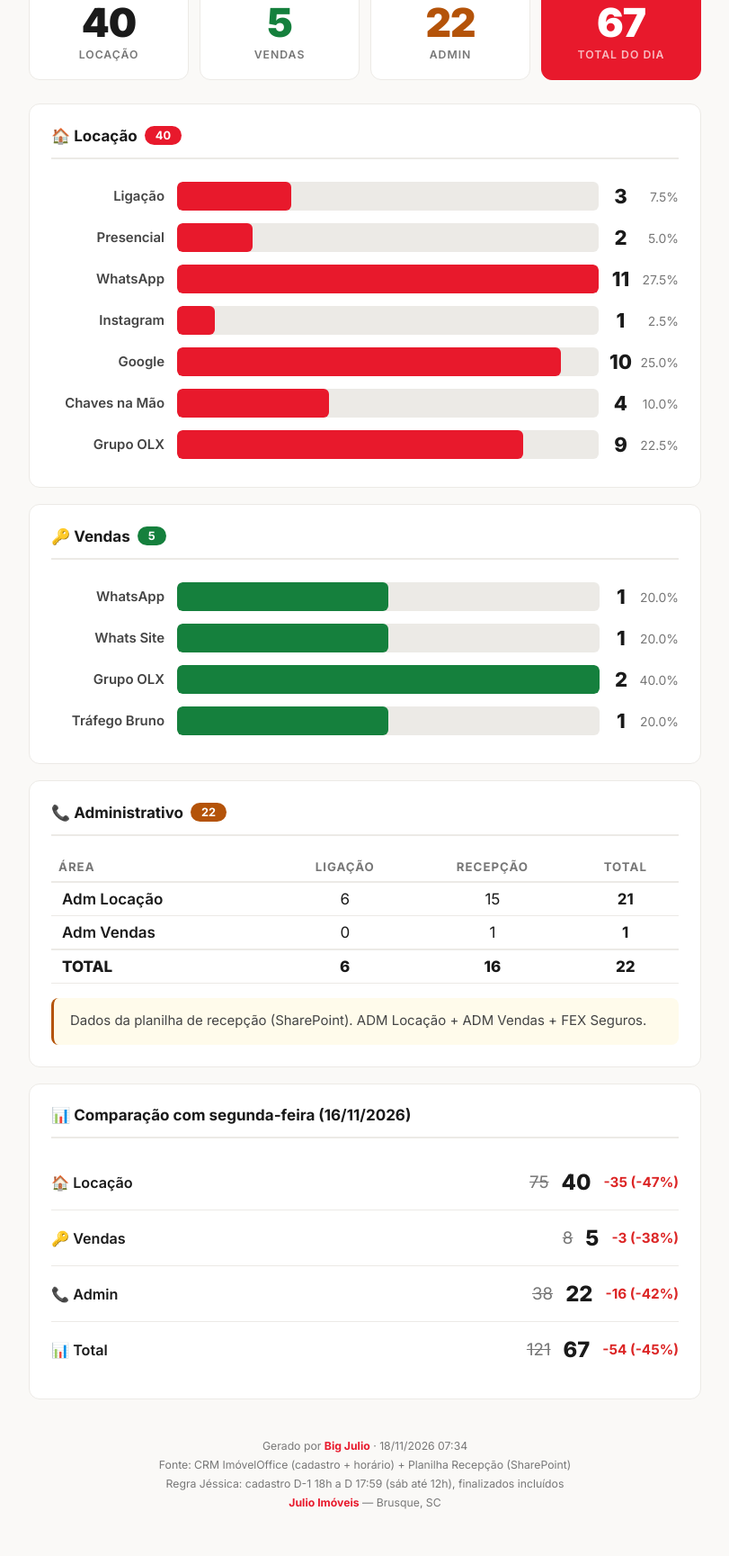
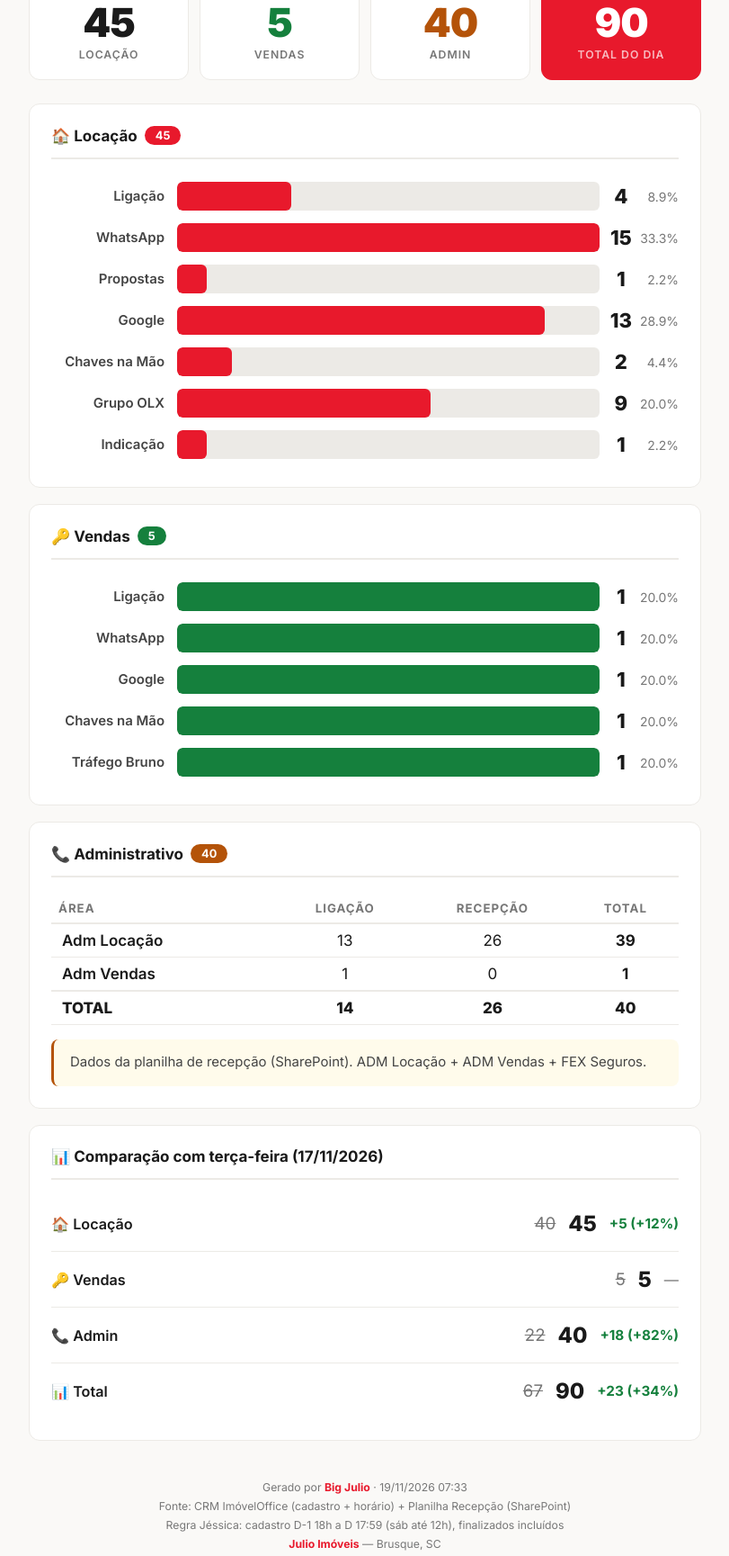
Before and after one commit to julioimoveismkt/dashboard-julio, a plain HTML site: page index.html in a window 1280 px wide. Shown: the part 268-1997 px from the top of the page at 90% size, without its empty margins (234-1045 px from the left). Drawn offline with Linux system fonts and the light colour scheme.

Commit message:
relatorio 19/11 auto

```diff
--- a/index.html
+++ b/index.html
@@ -66,64 +66,65 @@ footer b { color:var(--red); }
 <header>
   <h1>Julio Imóveis</h1>
   <p>Relatório Diário de Atendimentos</p>
-  <div class="dia">Terça-feira, 17 de Novembro de 2026</div>
+  <div class="dia">Quarta-feira, 18 de Novembro de 2026</div>
 </header>
 <div class="scores">
-  <div class="sc"><em>🏠</em><strong>40</strong><span>Locação</span></div>
+  <div class="sc"><em>🏠</em><strong>45</strong><span>Locação</span></div>
   <div class="sc"><em>🔑</em><strong style="color:var(--green)">5</strong><span>Vendas</span></div>
-  <div class="sc"><em>📞</em><strong style="color:var(--amber)">22</strong><span>Admin</span></div>
-  <div class="sc hero"><em>📊</em><strong>67</strong><span>Total do dia</span></div>
+  <div class="sc"><em>📞</em><strong style="color:var(--amber)">40</strong><span>Admin</span></div>
+  <div class="sc hero"><em>📊</em><strong>90</strong><span>Total do dia</span></div>
 </div>
 <section>
-  <h2>🏠 Locação <span class="tag r">40</span></h2>
-  <table><tr><td class="or">Ligação</td><td class="br"><div class="track"><div class="fill" style="width:27%"></div></div></td><td class="vl">3</td><td class="pc">7.5%</td></tr>
-<tr><td class="or">Presencial</td><td class="br"><div class="track"><div class="fill" style="width:18%"></div></div></td><td class="vl">2</td><td class="pc">5.0%</td></tr>
-<tr><td class="or">WhatsApp</td><td class="br"><div class="track"><div class="fill" style="width:100%"></div></div></td><td class="vl">11</td><td class="pc">27.5%</td></tr>
-<tr><td class="or">Instagram</td><td class="br"><div class="track"><div class="fill" style="width:9%"></div></div></td><td class="vl">1</td><td class="pc">2.5%</td></tr>
-<tr><td class="or">Google</td><td class="br"><div class="track"><div class="fill" style="width:91%"></div></div></td><td class="vl">10</td><td class="pc">25.0%</td></tr>
-<tr><td class="or">Chaves na Mão</td><td class="br"><div class="track"><div class="fill" style="width:36%"></div></div></td><td class="vl">4</td><td class="pc">10.0%</td></tr>
-<tr><td class="or">Grupo OLX</td><td class="br"><div class="track"><div class="fill" style="width:82%"></div></div></td><td class="vl">9</td><td class="pc">22.5%</td></tr>
+  <h2>🏠 Locação <span class="tag r">45</span></h2>
+  <table><tr><td class="or">Ligação</td><td class="br"><div class="track"><div class="fill" style="width:27%"></div></div></td><td class="vl">4</td><td class="pc">8.9%</td></tr>
+<tr><td class="or">WhatsApp</td><td class="br"><div class="track"><div class="fill" style="width:100%"></div></div></td><td class="vl">15</td><td class="pc">33.3%</td></tr>
+<tr><td class="or">Propostas</td><td class="br"><div class="track"><div class="fill" style="width:7%"></div></div></td><td class="vl">1</td><td class="pc">2.2%</td></tr>
+<tr><td class="or">Google</td><td class="br"><div class="track"><div class="fill" style="width:87%"></div></div></td><td class="vl">13</td><td class="pc">28.9%</td></tr>
+<tr><td class="or">Chaves na Mão</td><td class="br"><div class="track"><div class="fill" style="width:13%"></div></div></td><td class="vl">2</td><td class="pc">4.4%</td></tr>
+<tr><td class="or">Grupo OLX</td><td class="br"><div class="track"><div class="fill" style="width:60%"></div></div></td><td class="vl">9</td><td class="pc">20.0%</td></tr>
+<tr><td class="or">Indicação</td><td class="br"><div class="track"><div class="fill" style="width:7%"></div></div></td><td class="vl">1</td><td class="pc">2.2%</td></tr>
 </table>
 </section>
 <section class="vendas">
   <h2>🔑 Vendas <span class="tag g">5</span></h2>
-  <table><tr><td class="or">WhatsApp</td><td class="br"><div class="track"><div class="fill" style="width:50%"></div></div></td><td class="vl">1</td><td class="pc">20.0%</td></tr>
-<tr><td class="or">Whats Site</td><td class="br"><div class="track"><div class="fill" style="width:50%"></div></div></td><td class="vl">1</td><td class="pc">20.0%</td></tr>
-<tr><td class="or">Grupo OLX</td><td class="br"><div class="track"><div class="fill" style="width:100%"></div></div></td><td class="vl">2</td><td class="pc">40.0%</td></tr>
-<tr><td class="or">Tráfego Bruno</td><td class="br"><div class="track"><div class="fill" style="width:50%"></div></div></td><td class="vl">1</td><td class="pc">20.0%</td></tr>
+  <table><tr><td class="or">Ligação</td><td class="br"><div class="track"><div class="fill" style="width:100%"></div></div></td><td class="vl">1</td><td class="pc">20.0%</td></tr>
+<tr><td class="or">WhatsApp</td><td class="br"><div class="track"><div class="fill" style="width:100%"></div></div></td><td class="vl">1</td><td class="pc">20.0%</td></tr>
+<tr><td class="or">Google</td><td class="br"><div class="track"><div class="fill" style="width:100%"></div></div></td><td class="vl">1</td><td class="pc">20.0%</td></tr>
+<tr><td class="or">Chaves na Mão</td><td class="br"><div class="track"><div class="fill" style="width:100%"></div></div></td><td class="vl">1</td><td class="pc">20.0%</td></tr>
+<tr><td class="or">Tráfego Bruno</td><td class="br"><div class="track"><div class="fill" style="width:100%"></div></div></td><td class="vl">1</td><td class="pc">20.0%</td></tr>
 </table>
 </section>
 <section class="admin">
-  <h2>📞 Administrativo <span class="tag a">22</span></h2>
+  <h2>📞 Administrativo <span class="tag a">40</span></h2>
   <table class="admin-tbl">
     <tr><th>Área</th><th>Ligação</th><th>Recepção</th><th>Total</th></tr>
     <tr><td style="font-weight:600;padding:8px 12px;">Adm Locação</td>
-<td style="text-align:center;padding:8px;">6</td>
-<td style="text-align:center;padding:8px;">15</td>
-<td style="text-align:center;padding:8px;font-weight:700;">21</td></tr>
+<td style="text-align:center;padding:8px;">13</td>
+<td style="text-align:center;padding:8px;">26</td>
+<td style="text-align:center;padding:8px;font-weight:700;">39</td></tr>
 <tr><td style="font-weight:600;padding:8px 12px;">Adm Vendas</td>
+<td style="text-align:center;padding:8px;">1</td>
 <td style="text-align:center;padding:8px;">0</td>
-<td style="text-align:center;padding:8px;">1</td>
 <td style="text-align:center;padding:8px;font-weight:700;">1</td></tr>
 <tr style="border-top:2px solid var(--rule);font-weight:800;">
 <td style="padding:8px 12px;">TOTAL</td>
-<td style="text-align:center;padding:8px;">6</td>
-<td style="text-align:center;padding:8px;">16</td>
-<td style="text-align:center;padding:8px;">22</td></tr>
+<td style="text-align:center;padding:8px;">14</td>
+<td style="text-align:center;padding:8px;">26</td>
+<td style="text-align:center;padding:8px;">40</td></tr>
   </table>
   <div class="note a">Dados da planilha de recepção (SharePoint). ADM Locação + ADM Vendas + FEX Seguros.</div>
 </section>
 <section>
-  <h2>📊 Comparação com segunda-feira (16/11/2026)</h2>
+  <h2>📊 Comparação com terça-feira (17/11/2026)</h2>
   <ul class="cmp">
-    <li><span class="lbl">🏠 Locação</span><span class="nums"><span class="prev">75</span><span class="now">40</span><span class="dn">-35 (-47%)</span></span></li>
-    <li><span class="lbl">🔑 Vendas</span><span class="nums"><span class="prev">8</span><span class="now">5</span><span class="dn">-3 (-38%)</span></span></li>
-    <li><span class="lbl">📞 Admin</span><span class="nums"><span class="prev">38</span><span class="now">22</span><span class="dn">-16 (-42%)</span></span></li>
-    <li><span class="lbl">📊 Total</span><span class="nums"><span class="prev">121</span><span class="now">67</span><span class="dn">-54 (-45%)</span></span></li>
+    <li><span class="lbl">🏠 Locação</span><span class="nums"><span class="prev">40</span><span class="now">45</span><span class="up">+5 (+12%)</span></span></li>
+    <li><span class="lbl">🔑 Vendas</span><span class="nums"><span class="prev">5</span><span class="now">5</span><span class="eq">—</span></span></li>
+    <li><span class="lbl">📞 Admin</span><span class="nums"><span class="prev">22</span><span class="now">40</span><span class="up">+18 (+82%)</span></span></li>
+    <li><span class="lbl">📊 Total</span><span class="nums"><span class="prev">67</span><span class="now">90</span><span class="up">+23 (+34%)</span></span></li>
   </ul>
 </section>
 <footer>
-  Gerado por <b>Big Julio</b> · 18/11/2026 07:34<br>
+  Gerado por <b>Big Julio</b> · 19/11/2026 07:33<br>
   Fonte: CRM ImóvelOffice (cadastro + horário) + Planilha Recepção (SharePoint)<br>
   Regra Jéssica: cadastro D-1 18h a D 17:59 (sáb até 12h), finalizados incluídos<br>
   <b>Julio Imóveis</b> — Brusque, SC
```
